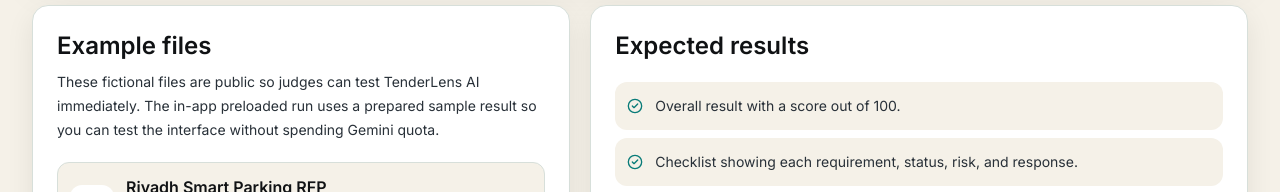
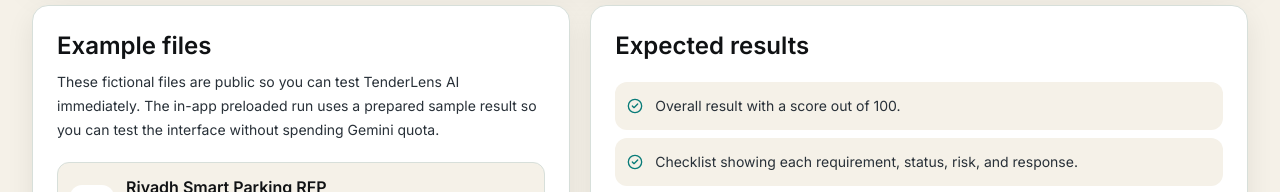
Before and after one commit to syedzish/TenderLens-AI, a Next.js app: page /how-to-use in a window 1280 px wide. Shown: the part 1740-1932 px from the top of the page. Built offline with nearby package versions, Linux system fonts and the light colour scheme.

Commit message:
style: replace 'judges' with 'you' on how to use page

```diff
--- a/app/how-to-use/page.tsx
+++ b/app/how-to-use/page.tsx
@@ -234,7 +234,7 @@
         <div className="rounded-2xl border border-line bg-white p-6 shadow-table">
           <h2 className="text-2xl font-semibold">Example files</h2>
           <p className="mt-2 text-sm leading-6 text-graphite">
-            These fictional files are public so judges can test TenderLens AI immediately. The in-app preloaded run uses a prepared sample result so you can test the interface without spending Gemini quota.
+            These fictional files are public so you can test TenderLens AI immediately. The in-app preloaded run uses a prepared sample result so you can test the interface without spending Gemini quota.
           </p>
           <div className="mt-5 grid gap-3">
             {exampleFiles.map((file) => (
```
